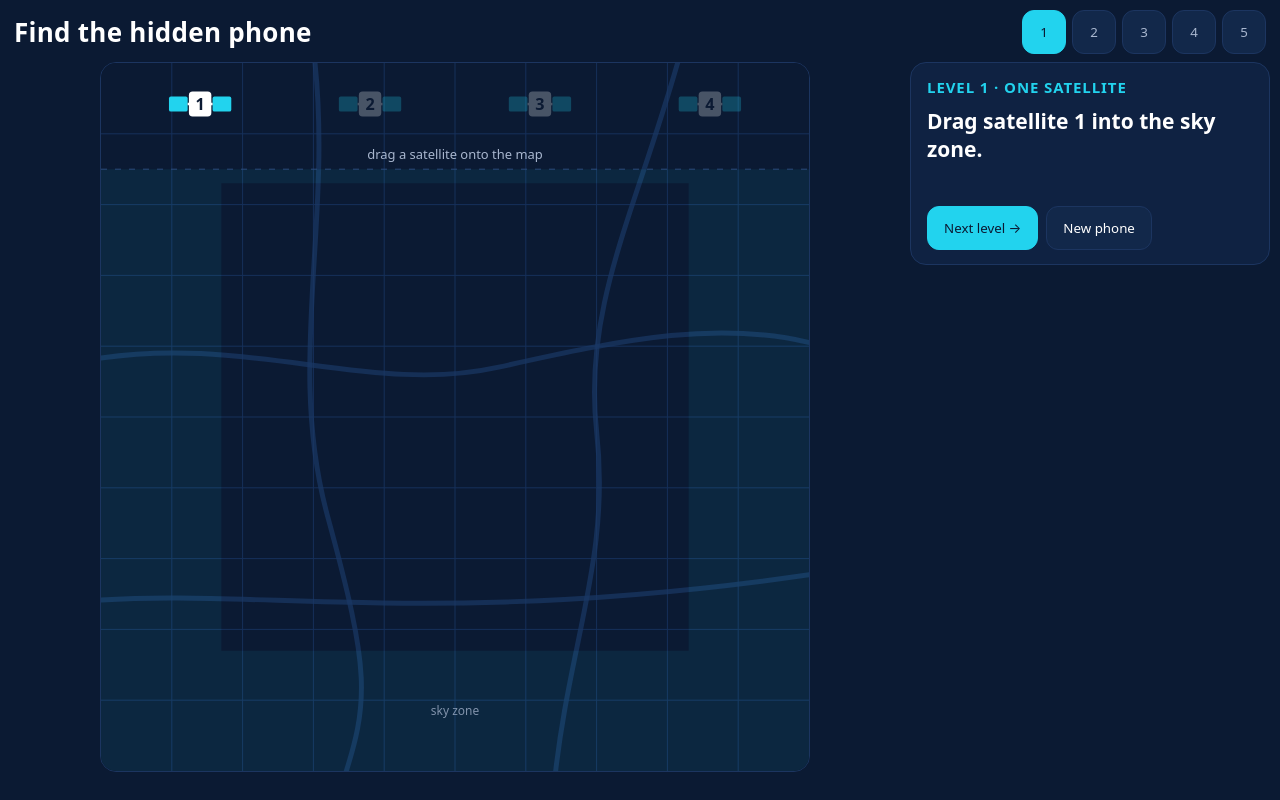
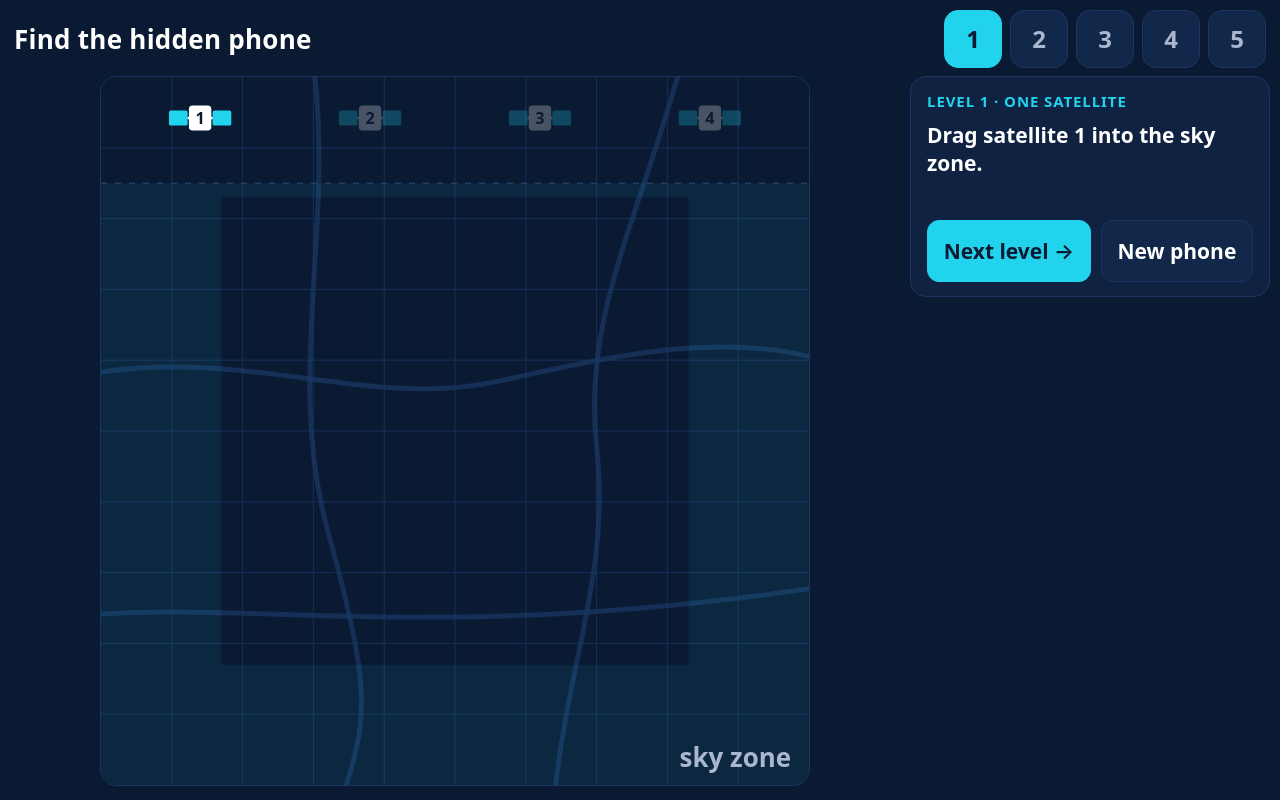
Before and after one commit to SIRSAZOFDUCK/gps-teaching, a plain HTML site: page index.html in a window 1280 px wide. Drawn offline with Linux system fonts and the light colour scheme.

Commit message:
Bigger buttons, remove dock hint, sky zone label bottom right
Co-Authored-By: Claude Opus 5.5 <noreply@anthropic.com>

```diff
--- a/index.html
+++ b/index.html
@@ -16,9 +16,9 @@
   header { display:flex; align-items:center; justify-content:space-between; gap:12px; flex-wrap:wrap;
            padding:10px max(14px, env(safe-area-inset-left)) 8px max(14px, env(safe-area-inset-right)); }
   h1 { font-size:22px; margin:0; font-weight:700; letter-spacing:.01em; }
-  .levels { display:flex; gap:6px; }
-  .levels button { width:44px; height:44px; border-radius:12px; border:1px solid var(--line); background:var(--navy2);
-                   color:var(--muted); font:600 17px/1 inherit; font-family:inherit; cursor:pointer; }
+  .levels { display:flex; gap:8px; }
+  .levels button { width:58px; height:58px; border-radius:14px; border:1px solid var(--line); background:var(--navy2);
+                   color:var(--muted); font-family:inherit; font-size:24px; font-weight:700; line-height:1; cursor:pointer; }
   .levels button.on { background:var(--cyan); color:var(--navy); border-color:var(--cyan); }
   main { flex:1; display:flex; flex-direction:column; gap:10px; padding:0 max(10px, env(safe-area-inset-left)) 12px max(10px, env(safe-area-inset-right)); min-height:0; }
   #mapwrap { display:flex; justify-content:center; align-items:flex-start; flex:0 0 auto; }
@@ -30,9 +30,10 @@
   #prompt { font-size:19px; font-weight:600; line-height:1.35; margin:0; }
   #feedback { font-size:16px; line-height:1.4; color:var(--white); min-height:1.4em; margin:0; }
   #feedback.good { color:var(--orange); font-weight:700; }
-  .row { display:flex; gap:8px; flex-wrap:wrap; }
+  .row { display:flex; gap:10px; flex-wrap:wrap; }
+  .row button.btn { flex:1 1 auto; min-height:62px; font-size:21px; white-space:nowrap; padding:0 14px; }
   button.btn { min-height:44px; padding:0 16px; border-radius:12px; border:1px solid var(--line); background:var(--navy2);
-               color:var(--white); font:600 16px/1 inherit; font-family:inherit; cursor:pointer; }
+               color:var(--white); font-family:inherit; font-size:16px; font-weight:600; line-height:1; cursor:pointer; }
   button.btn.primary { background:var(--cyan); color:var(--navy); border-color:var(--cyan); }
   button.btn.warn { background:var(--orange); color:var(--navy); border-color:var(--orange); }
   button.btn:disabled { opacity:.4; cursor:default; }
@@ -56,7 +57,8 @@
   @media (orientation:landscape) and (max-height:560px) {
     header { padding-top:6px; padding-bottom:4px; }
     h1 { font-size:18px; }
-    .levels button { width:40px; height:40px; }
+    .levels button { width:44px; height:44px; font-size:19px; }
+    .row button.btn { min-height:48px; font-size:17px; }
     #panel { flex-basis:280px; padding:10px 12px; gap:8px; }
     #prompt { font-size:16px; }
     svg#map { width:min(100%, calc(100dvh - 70px)); }
@@ -250,8 +252,7 @@
       s += `<text class="bigword" x="${Math.min(800, Math.max(200, S.phone.x))}" y="${y}" font-size="${34 * k}" text-anchor="middle">Trilateration!</text>`;
     }
     // satellites (unavailable ones dimmed in the dock)
-    s += `<text class="docktext" x="500" y="${500 + SKY + (500 - SKY) / 2 + 4 * k}" font-size="${12 * k}" text-anchor="middle" opacity=".75">sky zone</text>`;
-    if (act.some(x => !x.placed)) s += `<text class="docktext" x="500" y="${DOCK_Y - 14}" font-size="${13 * k}" text-anchor="middle">drag a satellite onto the map</text>`;
+    s += `<text class="docktext" x="${1000 - 18 * k}" y="${1000 - 18 * k}" font-size="${26 * k}" font-weight="700" text-anchor="end">sky zone</text>`;
     S.sats.forEach((x, i) => {
       const avail = i < lv.n;
       s += satSvg(x, k * 1.25, (S.drag === x ? 'dragging' : '') + (avail ? '' : ' locked'));
```
